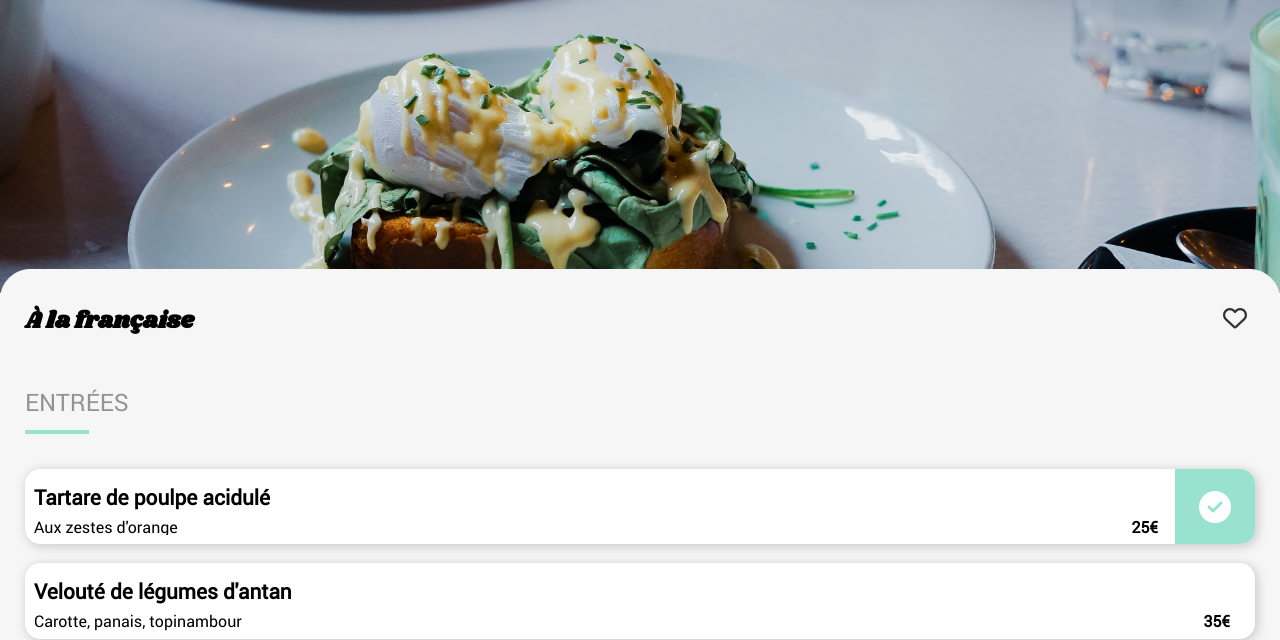
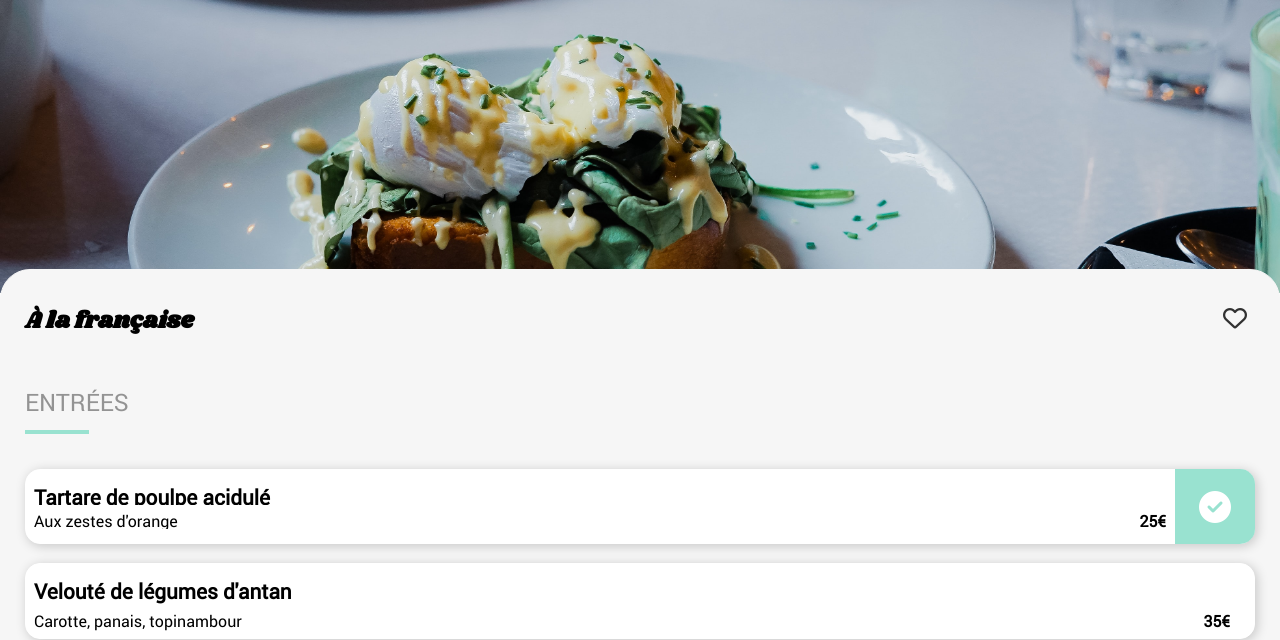
Before and after one commit to Franec59/francoislion_3_20102020, a website: page page1.html in a window 1280 px wide. In both pictures the pointer is over the element "Aux zestes d'orange". Shown: the part 160-800 px from the top of the page. Drawn offline with Linux system fonts and the light colour scheme; files whose address does not match are found by name; a web font is replaced by a local one.

Commit message:
ajustement animation 5

```diff
--- a/css/main.css
+++ b/css/main.css
@@ -519,8 +519,18 @@ h5 {
   animation-fill-mode: forwards;
 }
 .menuresto__btn:hover > .plat__texte > .plat__complements {
-  width: 15rem;
+  width: 10rem;
   height: 1.5rem;
+  overflow: hidden;
+  white-space: nowrap;
+  overflow-wrap: break-word;
+  text-overflow: ellipsis;
+  word-break: break-word;
+  hyphens: auto;
+}
+.menuresto__btn:hover > .plat__titre {
+  width: 20rem;
+  height: 2.2rem;
   overflow: hidden;
   white-space: nowrap;
   overflow-wrap: break-word;
@@ -660,7 +670,7 @@ h5 {
     transform: translateX(0);
   }
   100% {
-    transform: translateX(-4.5rem);
+    transform: translateX(-4rem);
   }
 }
 
```
